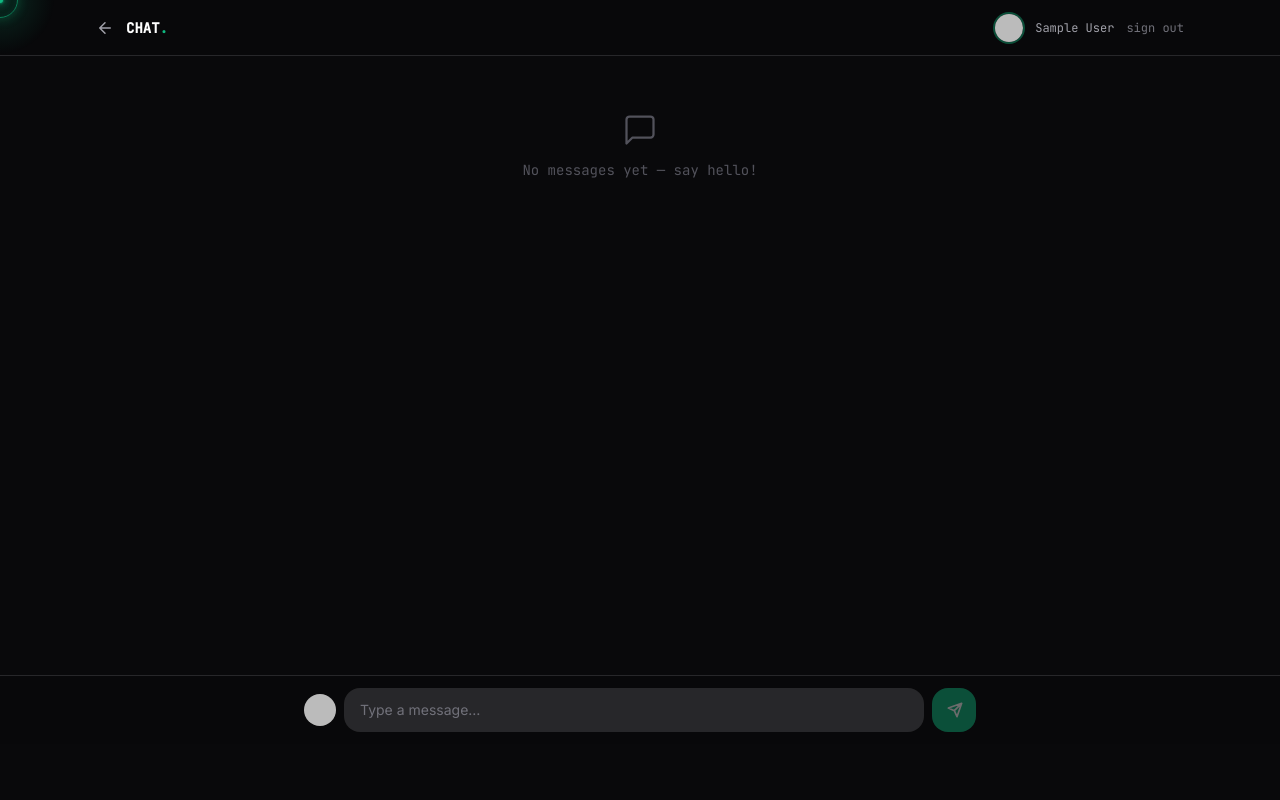
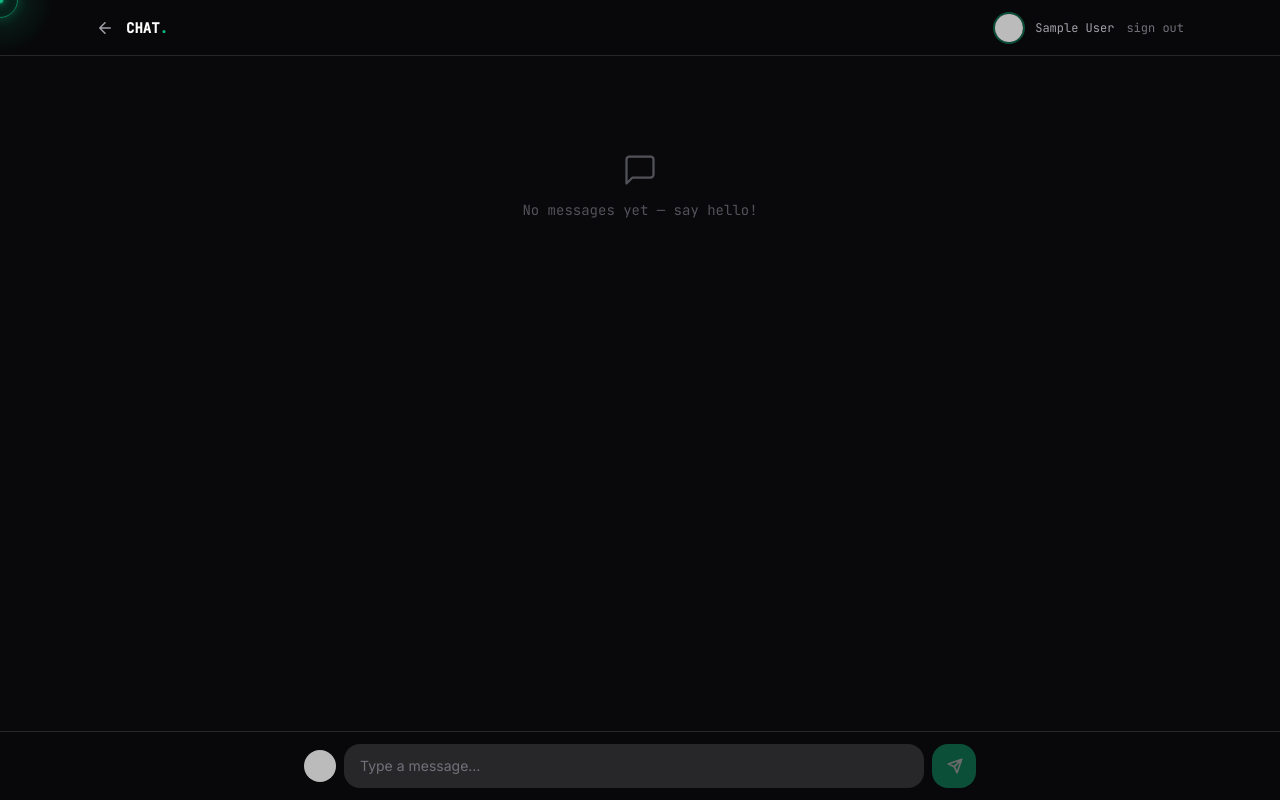
Before and after one commit to ashwin2003/Ashwin-portfolio, a React (Vite) app: page /chat/room/1 in a window 1280 px wide. Built offline with nearby package versions, Linux system fonts and the light colour scheme; no server answers; the database is empty; sample sign-in values are in the browser's storage.

Commit message:
fix: add pt-14 to messages area so first message isn't hidden by fixed navbar

```diff
--- a/src/apps/chat/pages/ChatRoom.jsx
+++ b/src/apps/chat/pages/ChatRoom.jsx
@@ -43,11 +43,11 @@ function ChatRoomContent() {
   }
 
   return (
-    <div className="flex flex-col" style={{ height: 'calc(100vh - 3.5rem)' }}>
+    <div className="flex flex-col" style={{ height: '100vh' }}>
       <ChatNavbar roomName={room?.name} />
 
-      {/* ── Messages scroll area ── */}
-      <div className="flex-1 overflow-y-auto py-4">
+      {/* ── Messages scroll area — pt-14 clears the fixed navbar ── */}
+      <div className="flex-1 overflow-y-auto pt-14 pb-4">
         {/* Centered column — same width as input */}
         <div className="max-w-2xl mx-auto px-4 space-y-1">
 
```
